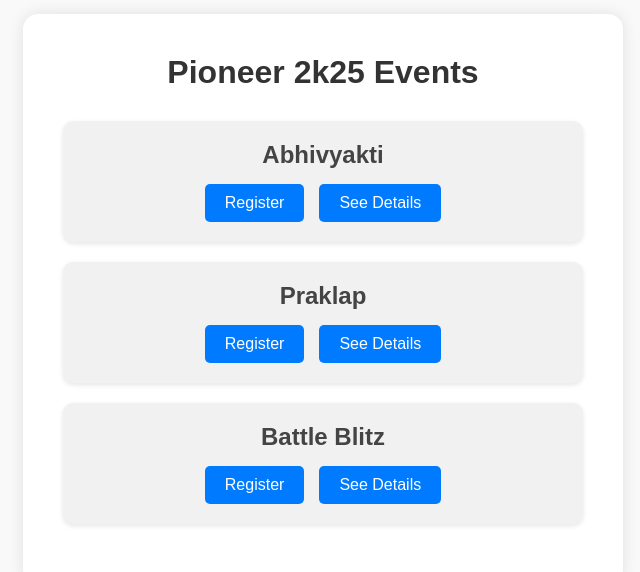
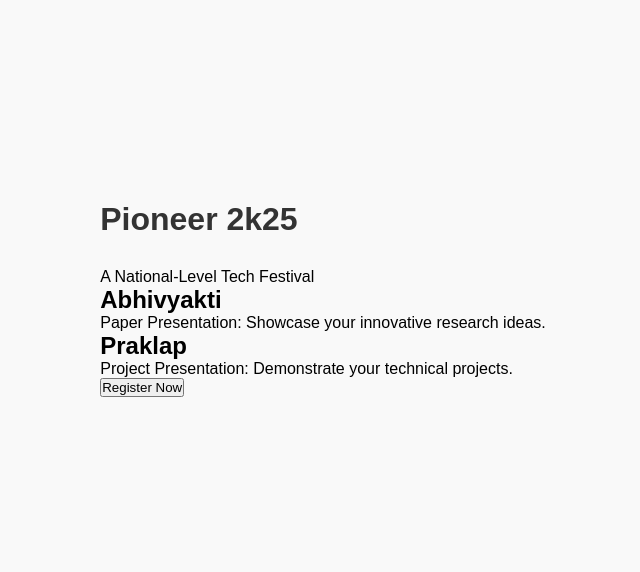
Before and after one commit to AishwaryaKeswani/Pioneer2025, a plain HTML site: page event.html in a window 1280 px wide. Shown: the part 101-673 px from the top of the page, without its empty margins (317-957 px from the left). Drawn offline with Linux system fonts and the light colour scheme.

Commit message:
Update event

```diff
--- a/event.html
+++ b/event.html
@@ -3,36 +3,27 @@
 <head>
   <meta charset="UTF-8">
   <meta name="viewport" content="width=device-width, initial-scale=1.0">
-  <title>Pioneer 2k25 Events</title>
+  <title>Pioneer 2k25 Poster</title>
   <link rel="stylesheet" href="style.css">
 </head>
 <body>
-  <div class="main-container">
-    <h1>Pioneer 2k25 Events</h1>
+  <div class="poster">
+    <h1>Pioneer 2k25</h1>
+    <p class="tagline">A National-Level Tech Festival</p>
 
-    <div class="event-card">
-      <h2>Abhivyakti</h2>
-      <div class="button-group">
-        <a href="abhivyakti-registration.html" class="event-button">Register</a>
-        <a href="abhivyakti-details.html" class="event-button">See Details</a>
+    <div class="event-section">
+      <div class="event">
+        <h2>Abhivyakti</h2>
+        <p>Paper Presentation: Showcase your innovative research ideas.</p>
+      </div>
+
+      <div class="event">
+        <h2>Praklap</h2>
+        <p>Project Presentation: Demonstrate your technical projects.</p>
       </div>
     </div>
 
-    <div class="event-card">
-      <h2>Praklap</h2>
-      <div class="button-group">
-        <a href="praklap-registration.html" class="event-button">Register</a>
-        <a href="praklap-details.html" class="event-button">See Details</a>
-      </div>
-    </div>
-
-    <div class="event-card">
-      <h2>Battle Blitz</h2>
-      <div class="button-group">
-        <a href="battle-blitz-registration.html" class="event-button">Register</a>
-        <a href="battle-blitz-details.html" class="event-button">See Details</a>
-      </div>
-    </div>
+    <button class="register-btn">Register Now</button>
   </div>
 
   <script src="script.js"></script>
```
